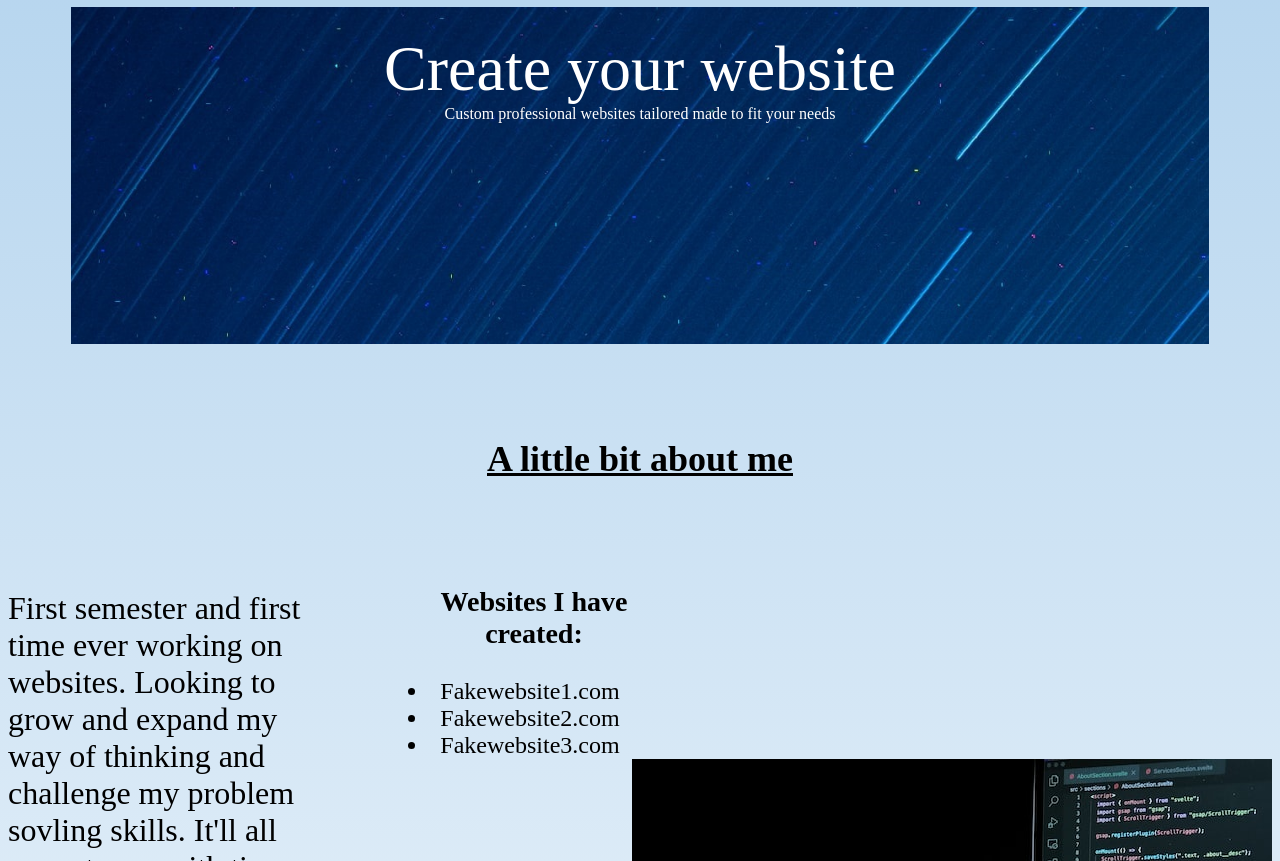
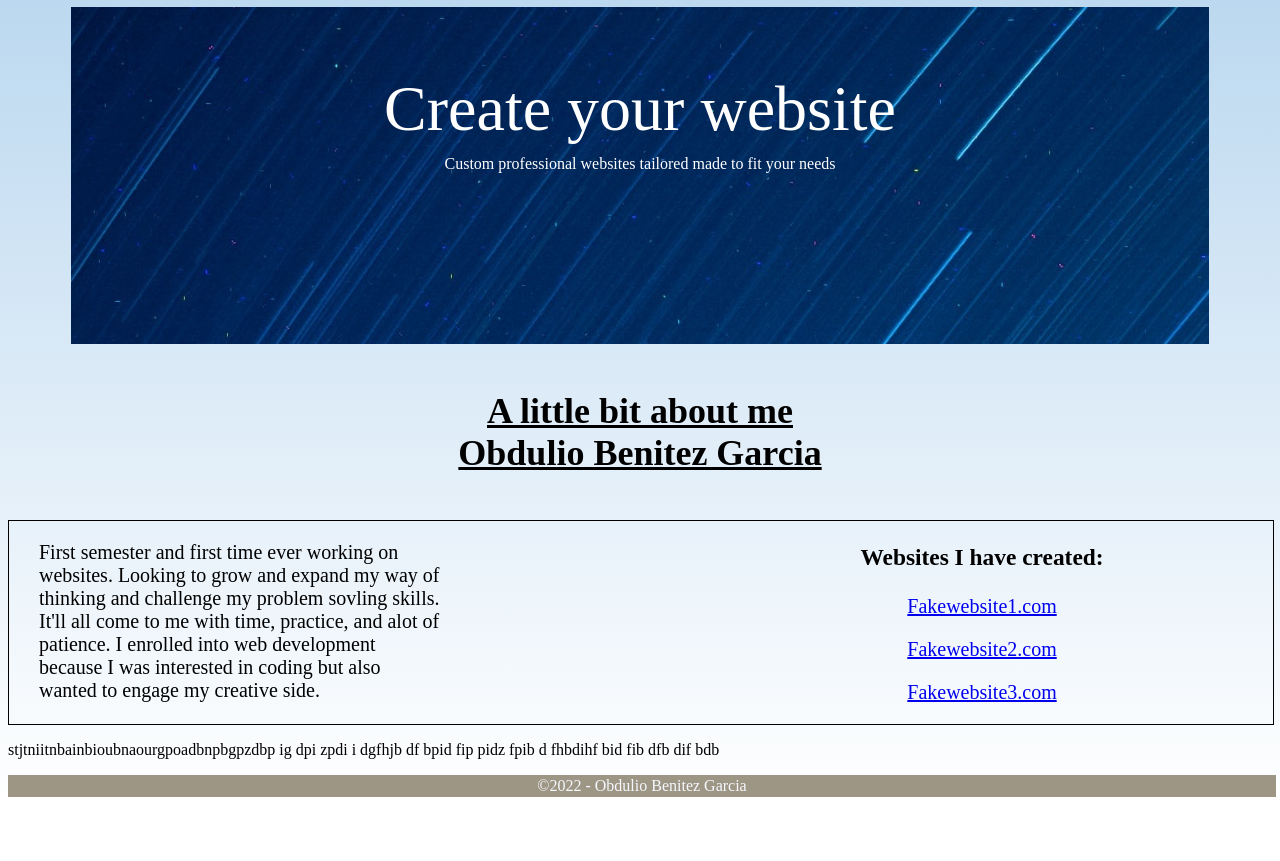
Before and after one commit to RVCC-IDMX/midterm2022-OBenitezG, a plain HTML site: page index.html in a window 1280 px wide. Shown: the part 91-952 px from the top of the page. After the commit the page ends 896 px from the top, so only its background shows below. Drawn offline with Linux system fonts and the light colour scheme.

Commit message:
About Page Revisited (R.D)

```diff
--- a/index.html
+++ b/index.html
@@ -20,7 +20,7 @@
 
         <div class="header">
 
-            <img src="assets/img/globe-logo.svg" alt="Globe Logo">
+            <img src="assets/imgs/globe-logo.svg" alt="Globe Logo">
 
             <label id="compname"> BG Design </label>
 
@@ -36,9 +36,9 @@
 
         <section class="homepage">
 
-            <div id="hompage-container">
+            <div class="hompage-container">
 
-                <img src="assets/img/blue-spiral-by-valten-bolder.jpg" alt="blue spiral by valten bolder" id="bluespiral">
+                <img src="assets/imgs/blue-spiral-by-valten-bolder.jpg" alt="blue spiral by valten bolder" id="bluespiral">
 
                 <div id="homepage-title"> Create your website </div>
 
@@ -54,29 +54,29 @@
 
         <section class="about">
 
-            <div id="about-me"> <h1> A little bit about me </h1> </div>
+            <div id="about-me"> <h1> A little bit about me <br> Obdulio Benitez Garcia </h1> </div>
 
-            <div id="about-paragraph">
+            <div class="about-container">
 
-                <p> First semester and first time ever working on websites. Looking to grow and expand my way of thinking and challenge my problem sovling skills. It'll all come to me with time, practice, and alot of patience. I enrolled into web development because I was interested in coding but also wanted to engage my creative side.: </p>
+                <div id="about-paragraph">
 
-            </div>
+                    <p> First semester and first time ever working on websites. Looking to grow and expand my way of thinking and challenge my problem sovling skills. It'll all come to me with time, practice, and alot of patience. I enrolled into web development because I was interested in coding but also wanted to engage my creative side. </p>
 
-            <div id="website-list">
+                </div>
 
-                <ul> <h3> Websites I have created: </h3> </ul>
+                <div id="website-list">
 
-                    <li> Fakewebsite1.com </li>
+                    <ul> <h3> Websites I have created: </h3>
 
-                    <li> Fakewebsite2.com </li>
+                        <li><a href="https://www.youtube.com/watch?v=dQw4w9WgXcQ&ab_channel=RickAstley"> Fakewebsite1.com </a></li>
 
-                    <li> Fakewebsite3.com </li>
+                        <li><a href="https://www.youtube.com/watch?v=d1YBv2mWll0&ab_channel=Sordiway"> Fakewebsite2.com </a></li>
 
-            </div>
+                        <li><a href="https://www.youtube.com/watch?v=fC7oUOUEEi4&ab_channel=StackMan"> Fakewebsite3.com </a></li>
 
-            <div id="computer">
+                    </ul>
 
-                <img src="assets/img/computer-by-kevin-canlas.jpg" alt="computer by Kevin Canlas">
+                </div>
 
             </div>
 
@@ -84,39 +84,27 @@
 
 
 
-        <!--                                   Services Page                                            -->
 
-        <section id="services">
+        <!--                                   Reviews Page                                             -->
 
+        <section class="reviews">
 
+            <div id="review-1">
+
+                <p> stjtniitnbainbioubnaourgpoadbnpbgpzdbp ig  dpi zpdi i dgfhjb df bpid fip pidz fpib d fhbdihf bid fib dfb dif bdb </p>
+
+            </div>
 
         </section>
 
 
 
-        <!--                                   Reviews Page                                             -->
 
-        <section id="reviews">
-
-
-
-        </section>
-
-
-
-        <!--                                    Contact Page                                            -->
-
-        <section id="contact">
-
-
-
-        </section>
-
-
+        <!--                                    Footer Section                                          -->
 
         <footer>
 
-
+            ©2022 - Obdulio Benitez Garcia
 
         </footer>
 
--- a/style.css
+++ b/style.css
@@ -44,14 +44,14 @@ header {
     width: 90%;
 }
 
-#homepage-container {
+.homepage-container {
     position: relative;
     text-align: center;
 }
 
 #homepage-title {
     position: absolute;
-    top: 20%;
+    top: 200px;
     left: 50%;
     transform: translate(-50%, -50%);
     font-size: 4rem;
@@ -61,7 +61,7 @@ header {
 #homepage-subtitle {
     position: absolute;
     padding-top: 10px;
-    top: 25%;
+    top: 250px;
     left: 50%;
     transform: translate(-50%, -50%);
     color: white;
@@ -70,31 +70,51 @@ header {
                                                     /* About Page */
 
 #about-me {
-    padding-top: 4rem;
+    padding-top: 1rem;
     text-align: center;
     font-size: 1.5rem;
     text-decoration: underline;
-    padding-bottom: 3rem;
+    padding-bottom: 1rem;
 }
 
-#computer {
-    float: right;
-    margin: 0px 0px 15px 15px;
+.about-container {
+    display: grid;
+    grid-template-columns: 1fr 1fr;
+    grid-gap: 20px;
+    border: 1px solid black;
+    width: 100%;
 }
 
 #about-paragraph {
-    font-size: 2rem;
-    max-width: 80rem;
-    width: 25%;
-    float: left;
-    height: 280px;
+    max-width: 65%;
+    padding-left: 30px;
+    font-size: 20px;
 }
 
 #website-list {
-    float:left;
-    padding-left: 2rem;
-    font-size: 1.5rem;
     text-align: center;
-    width: 25%;
-    margin: 0 auto;
+    font-size: 20px;
 }
+
+#website-list ul li {
+    list-style: none;
+    margin-bottom: 1em;
+}
+
+                                                    /* Reviews Page */
+
+#review-1 p {
+}
+
+
+
+                                                    /* Footer Section */
+
+footer {
+    bottom: 0;
+    width: 100%;
+    text-align:center;
+    color: #F5F8FF;
+    border: 2px solid #9E9685;
+    background-color: #9E9685;
+}
```
Also changed, not shown: assets/img/computer-by-kevin-canlas.jpg (deleted), assets/imgs/blue-spiral-by-valten-bolder.jpg (renamed from assets/img/blue-spiral-by-valten-bolder.jpg), assets/imgs/computer-by-kevin-canlas.jpg (added), assets/imgs/globe-logo.svg (renamed from assets/img/globe-logo.svg).
